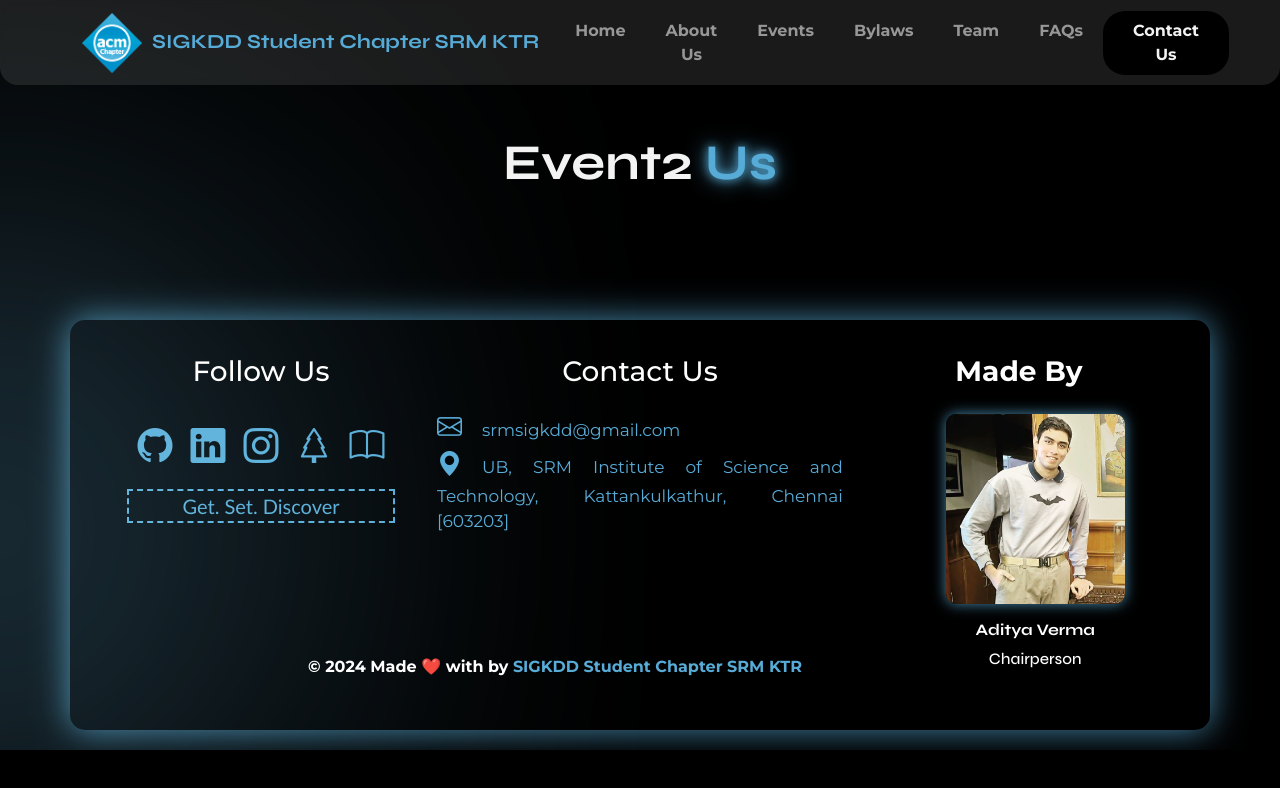
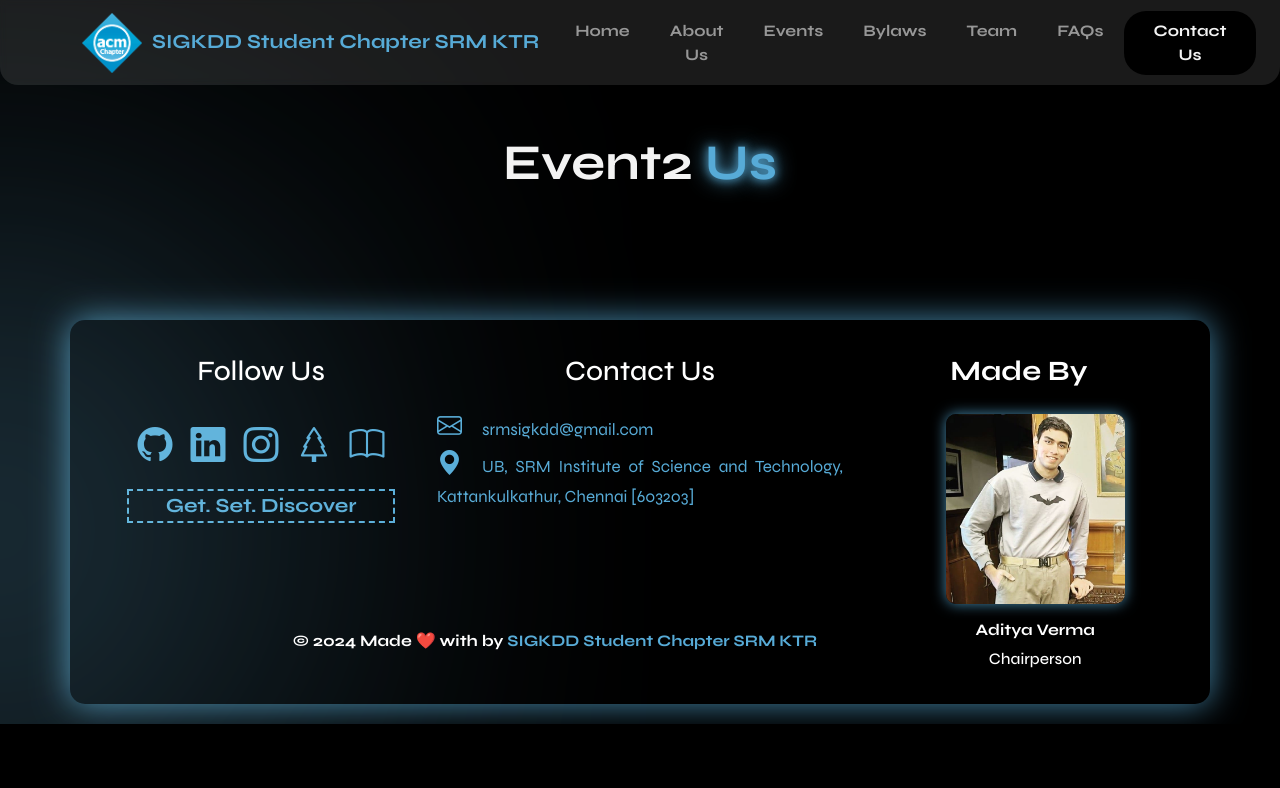
Before and after one commit to Whis2903/Official_Website, a React (Create React App) app: page /event2 in a window 1280 px wide. Shown: the top 788 px of the page. Built offline with nearby package versions, Linux system fonts and the light colour scheme.

Commit message:
font changed srijita commented

```diff
--- a/src/components/footer/Footer.css
+++ b/src/components/footer/Footer.css
@@ -4,6 +4,7 @@
   border-radius: 15px;
   padding: 35px;
   margin-bottom: 20px;
+  font-family: "Syne";
   /* Add box-shadow for the glowing effect */
   box-shadow: 0 0 20px rgba(87, 171, 215, 0.8); /* Light purple color with alpha for glow effect */
   animation: glow 2s infinite alternate; /* Apply animation for breathing effect */
@@ -36,7 +37,8 @@
   border: 2px dashed var(--secondary-color);
   color: var(--secondary-color);
   font-size: 20px;
-  font-family: "Gill Sans", "Gill Sans MT", Calibri, "Trebuchet MS", sans-serif;
+  font-family: "Syne";
+  font-weight: 520;
   margin: auto;
 }
 .contact-list,
@@ -79,6 +81,7 @@
 }
 .footer-section-title {
   color: white!important;
+  font-family: "Syne";
 }
 @media (max-width: 768px) {
   .footer-section-title {
@@ -96,6 +99,7 @@
     width: 250px;
     height: 250px;
     margin: auto;
+    font-family: "Syne";
   }
   .list-item {
     margin: 0px;
--- a/src/components/home/landingsection/LandingSection.css
+++ b/src/components/home/landingsection/LandingSection.css
@@ -26,6 +26,8 @@
   transition: all 0.5s;
   font-size: 15px;
   border-radius: 22px !important;
+  font-family: "Syne";
+  font-weight: bolder;
 }
 
 
--- a/src/components/home/landingsection/LandingSection.js
+++ b/src/components/home/landingsection/LandingSection.js
@@ -14,7 +14,7 @@ const LandingSection = (props) => {
   return (
     <>
       <section className="landing-section section h-100vh" style={{marginTop:"80px"}}>
-      {/* <Alert show={show} variant="success" className="alert-custom">
+      <Alert show={show} variant="success" className="alert-custom">
   <Alert.Heading>Website Under Dev</Alert.Heading>
   <p>Do not share the link of the website to anyone outside the club before launching</p>
   <hr />
@@ -23,7 +23,7 @@ const LandingSection = (props) => {
       Close alert
     </Button>
   </div>
-</Alert> */}
+</Alert>
           <div className="container" style={{marginTop:"10px"}}>
             <div className="gbc1"></div>
             <div className="row justify-content-between mt-3">
--- a/src/components/navbar/NavbarComponent.css
+++ b/src/components/navbar/NavbarComponent.css
@@ -3,6 +3,7 @@
   border-radius: 0px 0px 18px 18px;
   background: rgba( 255, 255, 255, 0.1 )!important;
   backdrop-filter: blur( 4.5px );
+  font-family: "Syne";
 }
 .nav-link {
   margin: 0px 12px;
--- a/src/css/Home.css
+++ b/src/css/Home.css
@@ -13,6 +13,9 @@
   filter: blur(195px);
   opacity: 0.8;
   mix-blend-mode: screen;
+}
+.infoo{
+  font-family: "Syne";
 }
 .bbc1 {
   position: absolute;
--- a/src/pages/Home.js
+++ b/src/pages/Home.js
@@ -16,6 +16,7 @@ function Home() {
   return (
     <>
     <LandingSection
+    className="infoo"
         chaptername="SRM IST KTR"
         description="Dive into the exciting domains of Data Science, Machine Learning, Deep Learning, and Natural Language Processing with us. Join our community of passionate learners and innovators as we explore the cutting-edge technologies shaping the future"
         link="/team"
--- a/src/pages/Team.js
+++ b/src/pages/Team.js
@@ -264,13 +264,13 @@ function Team() {
                           linkedinUrl="https://www.linkedin.com/in/krishna-mahajan8764?utm_source=share&utm_campaign=share_via&utm_content=profile&utm_medium=android_app"
                           githubUrl="https://github.com/KRISHNA140504"
                         />
-                        <ProfileCard
+                        {/* <ProfileCard
                           img={Srijita}
                           name="Srijita Seth"
                           role="PR Lead"
                           linkedinUrl="https://www.linkedin.com/in/srijita-seth-365b9a262/"
                           githubUrl="https://github.com/Srijitaseth"
-                        />
+                        /> */}
                       </>
                     }
                   />
```
